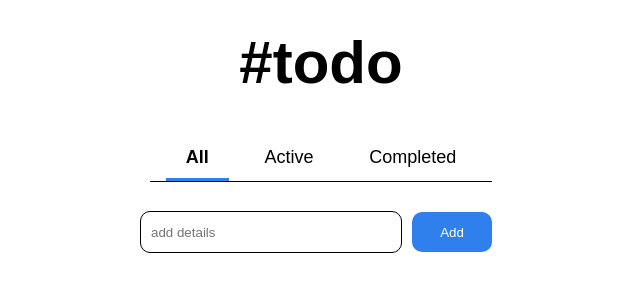
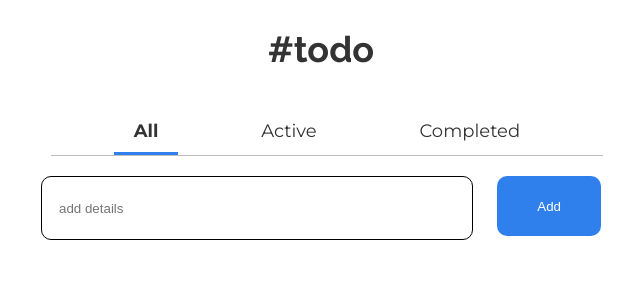
Before and after one commit to vedanshdwivedi/reactJS-todo, a React (Create React App) app: page / in a window 1280 px wide. Shown: the top 300 px of the page, without its empty margins (319-959 px from the left). Built offline with nearby package versions, Linux system fonts and the light colour scheme.

Commit message:
Updated Design based on figma

```diff
--- a/public/index.html
+++ b/public/index.html
@@ -24,7 +24,14 @@
       Learn how to configure a non-root public URL by running `npm run build`.
     -->
         <title>Todo App</title>
-    <link href="https://cdn.jsdelivr.net/npm/remixicon@2.2.0/fonts/remixicon.css" rel="stylesheet">
+        <link
+            href="https://cdn.jsdelivr.net/npm/remixicon@2.2.0/fonts/remixicon.css"
+            rel="stylesheet"
+        />
+        <link
+            href="https://fonts.googleapis.com/css2?family=Raleway:wght@400;700&family=Montserrat:wght@400;700&display=swap"
+            rel="stylesheet"
+        />
     </head>
     <body>
         <noscript>You need to enable JavaScript to run this app.</noscript>
@@ -38,6 +45,5 @@
 
       To begin the development, run `npm start` or `yarn start`.
       To create a production bundle, use `npm run build` or `yarn build`.
-    -->
-  </body>
+    --></body>
 </html>
--- a/src/components/TodoBody/TodoBody.css
+++ b/src/components/TodoBody/TodoBody.css
@@ -2,3 +2,25 @@
     display: flex;
     flex-direction: column;
 }
+
+
+.todoApp{
+    display: flex;
+    flex-direction: column;
+    gap: 20px;
+    width: 80%;
+}
+
+.todoReset{
+    margin-top: 10px;
+    align-items: center;
+    align-self: flex-end;
+    background-color: #eb5757;
+    border-radius: 5px;
+    border: none;
+    color: #fff;
+    cursor: pointer;
+    display: flex;
+    justify-content: space-between;
+    padding: 10px 25px;
+}
--- a/src/components/TodoBody/TodoBody.jsx
+++ b/src/components/TodoBody/TodoBody.jsx
@@ -34,9 +34,9 @@ const TodoBody = () => {
     }, [loadFromStorage]);
 
     const saveLocally = (listVal, counterVal) => {
-        localStorage.setItem('todoList', JSON.stringify(listVal));
-        localStorage.setItem('taskCounter', counterVal)
-    }
+        localStorage.setItem("todoList", JSON.stringify(listVal));
+        localStorage.setItem("taskCounter", counterVal);
+    };
 
     const addTask = (text) => {
         const newTodo = {
@@ -103,7 +103,7 @@ const TodoBody = () => {
                 itemId={itemId}
                 itemText={itemText}
                 itemChecked={checkBox}
-                deleteHandler={deleteTask}
+                deleteHandler={selectedTab === "completed" ? deleteTask : null}
                 updateHandler={updateTaskStatus}
                 key={itemId}
             />
@@ -152,6 +152,23 @@ const TodoBody = () => {
                             selectedTab
                         );
                     })}
+                    {selectedTab === "completed" ? (
+                        <>
+                            <button
+                                className="todoReset"
+                                onClick={() => {
+                                    setTodoList([]);
+                                    setTaskCounter(0);
+                                    saveLocally([], 0);
+                                }}
+                            >
+                                <i className="ri-delete-bin-line"></i>&nbsp;
+                                Delete All
+                            </button>
+                        </>
+                    ) : (
+                        <></>
+                    )}
                 </div>
             </div>
         </>
--- a/src/components/TodoForm/TodoForm.css
+++ b/src/components/TodoForm/TodoForm.css
@@ -1,13 +1,17 @@
+.todoAppFormTag{
+    width: 100%;
+}
+
 .todoFormElements{
     display: flex;
-    align-items: center;
-    justify-items: center;
+    justify-content: space-between;
+    width: 100%;
 }
 
 .formInput{
-    height: 20px;
-    width: 30vh;
-    padding: 10px;
+    height: 60px;
+    width: 90%;
+    padding-left: 17px;
     border-radius: 10px;
     border: 1px solid black;
 }
@@ -20,13 +24,12 @@
 .formBtn{
     background-color: #2F80ED;
     color: white;
-    height: 40px;
-    width: 10vh;
-    padding: 10px;
-    margin: 10px;
+    height: 60px;
+    padding: 20px 40px;
     border-radius: 10px;
     border: none
 }
+
 
 .formBtn:hover{
     border: 1px solid #2F80ED;
@@ -34,3 +37,7 @@
     background-color: white;
     cursor: pointer;
 }
+
+.todoInputElement{
+    width: 90%;
+}
--- a/src/components/TodoForm/TodoForm.jsx
+++ b/src/components/TodoForm/TodoForm.jsx
@@ -19,7 +19,7 @@ const TodoForm = ({ formHandler }) => {
             <div className="todoAppForm">
                 <form className="todoAppFormTag" onSubmit={handleSubmit}>
                     <div className="todoFormElements">
-                        <div className="todoFormElement">
+                        <div className="todoFormElement todoInputElement">
                             <input
                                 type="text"
                                 value={taskText}
@@ -29,7 +29,7 @@ const TodoForm = ({ formHandler }) => {
                                 required
                             />
                         </div>
-                        <div className="todoFormElement">
+                        <div className="todoFormElement todoSubmitElement">
                             <input
                                 type="submit"
                                 value="Add"
--- a/src/components/TodoHeader/TodoHeader.css
+++ b/src/components/TodoHeader/TodoHeader.css
@@ -0,0 +1,31 @@
+
+.todoAppHeadings{
+    display: flex;
+    gap: 10px;
+    margin: 10px;
+    padding: 10px;
+    margin-bottom: 0px;
+    padding-bottom: 0px;
+    border-bottom: 1px solid #bdbdbd;
+    justify-content: space-evenly;
+    width: 95%;
+}
+
+.todoAppHeadingItem{
+    padding: 20px;
+    padding-bottom: 10px;
+    font-size: large;
+}
+
+.todoAppHeadingItem:hover{
+    cursor: pointer;
+}
+
+.todoAppHeadingItemSelected{
+    border-bottom: 3px solid #2F80ED !important;
+    border-top: none !important;
+    border-left: none !important;
+    border-right: none !important;
+    border-radius: 0px !important;
+    font-weight: 900;
+}
--- a/src/components/TodoItem/TodoItem.css
+++ b/src/components/TodoItem/TodoItem.css
@@ -22,8 +22,8 @@
 }
 
 .todoAppItemDelete {
-    font-size: 20px;
-    color: rgb(253, 112, 112);
+    /* font-size: 20px; */
+    color: #bdbdbd;
     font-weight: bold;
 }
 
@@ -35,3 +35,8 @@
 .completed {
     text-decoration: line-through;
 }
+
+.todoText{
+    font-weight: 500;
+    font-size: 18px;
+}
--- a/src/components/TodoItem/TodoItem.jsx
+++ b/src/components/TodoItem/TodoItem.jsx
@@ -25,16 +25,22 @@ const TodoItem = (prop) => {
                         {prop.itemText}
                     </label>
                 </div>
+                {prop.deleteHandler ? (
+                    <>
                         <div className="rightTodoAppItemSection">
                             <div className="todoAppItemDelete">
                                 <i
-                            className="ri-delete-bin-2-line"
+                                    className="ri-delete-bin-line"
                                     onClick={() => {
                                         prop.deleteHandler(prop.itemId);
                                     }}
                                 ></i>
                             </div>
                         </div>
+                    </>
+                ) : (
+                    <></>
+                )}
             </div>
         </>
     );
--- a/src/pages/todo.css
+++ b/src/pages/todo.css
@@ -1,8 +1,8 @@
 .todoContainer {
     display: flex;
     justify-content: center;
-    width: 100%;
-    font-family: Arial, Helvetica, sans-serif;
+    font-family: 'Montserrat';
+    color: #333333;
 }
 
 .todoWrapper {
@@ -11,7 +11,8 @@
     gap: 10px;
     padding: 20px;
     align-items: center;
-    max-width: 100%;
+    width: 100%;
+    max-width: 700px;
     overflow-y: scroll;
 }
 
@@ -23,45 +24,7 @@
 
 .todoHeader{
     position: sticky;
-    font-weight: 800;
-    font-size: 60px;
+    font-weight: 700;
+    font-size: 36px;
+    font-family: 'Raleway';
 }
-
-.todoApp{
-    display: flex;
-    flex-direction: column;
-    gap: 20px;
-}
-
-.todoAppHeadings{
-    display: flex;
-    gap: 10px;
-    margin: 10px;
-    padding: 10px;
-    margin-bottom: 0px;
-    padding-bottom: 0px;
-    border-bottom: 1px solid black;
-    /* width: 100%; */
-    justify-content: space-evenly;
-}
-
-.todoAppHeadingItem{
-    padding: 20px;
-    padding-bottom: 10px;
-    font-size: large;
-}
-
-.todoAppHeadingItem:hover{
-    border: 1px solid #2F80ED;
-    border-radius: 5px;
-    cursor: pointer;
-}
-
-.todoAppHeadingItemSelected{
-    border-bottom: 3px solid #2F80ED !important;
-    border-top: none !important;
-    border-left: none !important;
-    border-right: none !important;
-    border-radius: 0px !important;
-    font-weight: 900;
-}
```
Lines whose indentation alone changed are shown as unchanged.
